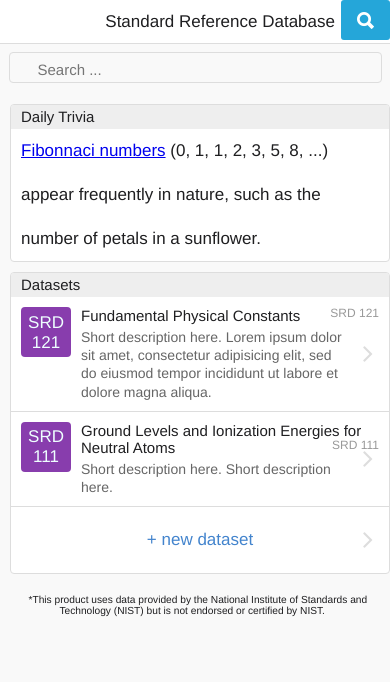
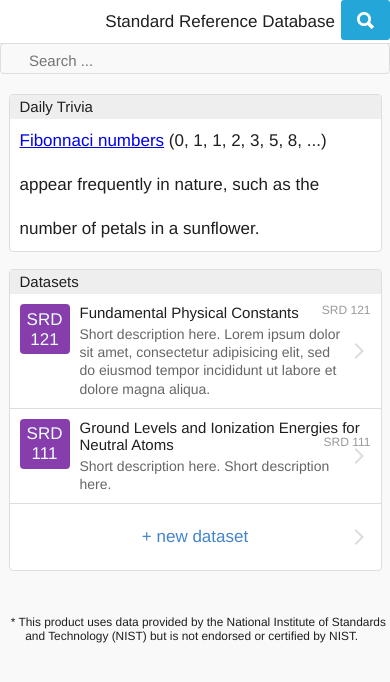
Before and after one commit to excz/srd-vault, a website: page www/index.html in a window 390 px wide. Drawn offline with Linux system fonts and the light colour scheme; some packages are replaced by stand-ins of ours; files whose address does not match are found by name.

Commit message:
Refactored HTML pages, and moved search bar right below nav bar

```diff
--- a/www/css/main.css
+++ b/www/css/main.css
@@ -1,5 +1,15 @@
+/*footer*/
+
+.footer {
+  font-size: 0.7em;
+  text-align: center;
+  margin: 2em auto 1em;
+  width: 100%;
+}
+
+/*Use for more spacing in between elements*/
 .moat {
-  margin: 10px 0 0px 10px;
+  margin: 1em 0.5em 0.5em;
 }
 
 /* List items */
--- a/www/index.html
+++ b/www/index.html
@@ -46,71 +46,8 @@
     <script src="scripts/index.js"></script>
     <!-- -->
 
-    <ons-navigator var="navi">
-        <ons-page>
-            <ons-toolbar>
-              <div class="center">Standard Reference Database</div>
+    <ons-navigator var="navi" page="views/main.html">
 
-              <!-- Toggle search input -->
-              <div class="right">
-                <div search-toggle></div>
-              </div>
-
-            </ons-toolbar>
-
-            <!-- Search bar -->
-            <div search-bar></div>
-
-            <!-- Educational section -->
-            <ons-list modifier="inset" class="moat">
-                <ons-list-header>Daily Trivia</ons-list-header>
-                <ons-list-item modifier="tappable" ng-click="showTrivia()">
-                  <a href='https://en.wikipedia.org/wiki/Fibonacci_number'>Fibonnaci numbers</a> (0, 1, 1, 2, 3, 5, 8, ...) appear frequently in nature, such as the number of petals in a sunflower.
-                  <br />
-
-                </ons-list-item>
-            </ons-list>
-
-            <!-- datasets -->
-            <ons-list modifier="inset" class="moat" ng-controller="MasterController">
-
-              <ons-list-header>Datasets</ons-list-header>
-              <ons-list-item modifier="chevron" class="item" ng-repeat="item in items" ng-click="showDetail($index)">
-                  <ons-row>
-                      <ons-col width="60px">
-                          <div class="item-thum srd-thumb">
-                            <span class="srd-thumb">
-                              SRD
-                              <br />
-                              {{ item.srd }}
-                            </span>
-                          </div>
-                      </ons-col>
-                      <ons-col>
-                          <header>
-                              <span class="item-title">{{item.title}}</span>
-                              <span class="item-label">{{item.label}}</span>
-                          </header>
-                          <p class="item-desc">{{item.desc}}</p>
-                      </ons-col>
-                  </ons-row>
-              </ons-list-item>
-
-              <ons-list-item modifier="chevron" class="item">
-                <button class="button button--large--quiet">+ new dataset</button>
-              </ons-list-item>
-
-            </ons-list>
-
-            <br />
-            <ons-row>
-              <span style="font-size: .6em; text-align: center">
-                &nbsp;
-                *This product uses data provided by the National Institute of Standards and Technology (NIST) but is not endorsed or certified by NIST.
-                &nbsp;
-              </span>
-            </ons-row>
-        </ons-page>
     </ons-navigator>
 
 
--- a/www/js/controllers/master-controller.js
+++ b/www/js/controllers/master-controller.js
@@ -17,7 +17,7 @@
 
       // New page
       $scope.navi.pushPage(
-        'detail.html',
+        'views/detail.html',
         {
           title : selectedItem.title
         }
--- /dev/null
+++ b/www/views/main.html
@@ -0,0 +1,67 @@
+<ons-page>
+  <ons-toolbar>
+    <div class="center">Standard Reference Database</div>
+
+    <!-- Toggle search input -->
+    <div class="right">
+      <div search-toggle></div>
+    </div>
+
+  </ons-toolbar>
+
+  <!-- Search bar -->
+  <div search-bar></div>
+
+  <!-- Educational section -->
+  <ons-list modifier="inset" class="moat">
+      <ons-list-header>Daily Trivia</ons-list-header>
+      <ons-list-item modifier="tappable" ng-click="showTrivia()">
+        <a href='https://en.wikipedia.org/wiki/Fibonacci_number'>Fibonnaci numbers</a> (0, 1, 1, 2, 3, 5, 8, ...) appear frequently in nature, such as the number of petals in a sunflower.
+        <br />
+
+      </ons-list-item>
+  </ons-list>
+
+  <!-- datasets -->
+  <ons-list modifier="inset" class="moat" ng-controller="MasterController">
+
+    <ons-list-header>Datasets</ons-list-header>
+    <ons-list-item modifier="chevron" class="item" ng-repeat="item in items" ng-click="showDetail($index)">
+      <ons-row>
+        <ons-col width="60px">
+          <div class="item-thum srd-thumb">
+            <span class="srd-thumb">
+              SRD
+              <br />
+              {{ item.srd }}
+            </span>
+          </div>
+        </ons-col>
+        <ons-col>
+          <header>
+              <span class="item-title">{{item.title}}</span>
+              <span class="item-label">{{item.label}}</span>
+          </header>
+          <p class="item-desc">{{item.desc}}</p>
+        </ons-col>
+      </ons-row>
+    </ons-list-item>
+
+    <ons-list-item modifier="chevron" class="item">
+      <button class="button button--large--quiet">+ new dataset</button>
+    </ons-list-item>
+
+  </ons-list>
+
+
+  <!-- Footer -->
+  <ons-row>
+    <div class="footer">
+      <p>
+        &nbsp;
+        * This product uses data provided by the National Institute of Standards and Technology (NIST) but is not endorsed or certified by NIST.
+        &nbsp;
+      </p>
+    </div>
+  </ons-row>
+</ons-page>
--- a/www/views/search-bar.html
+++ b/www/views/search-bar.html
@@ -1,5 +1,4 @@
 <div
-  style="padding: .5em"
   ng-if="isSearchVisible">
 
   <ons-row>
```
Also changed, not shown: www/views/detail.html (renamed from www/detail.html, +5 -3 lines).
